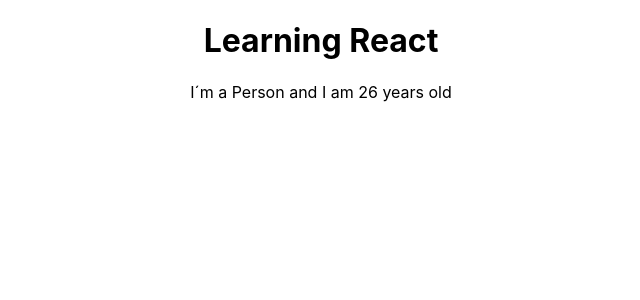
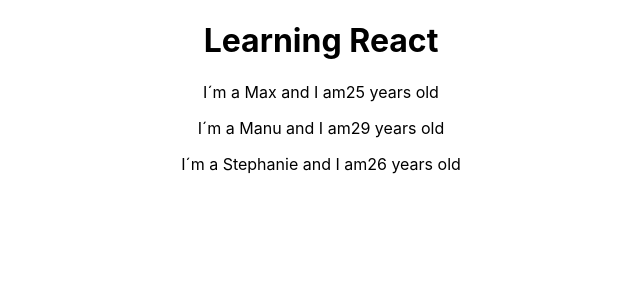
Before and after one commit to divthesign/React, a React (Create React App) app: page / in a window 1280 px wide. Shown: the top 300 px of the page, without its empty margins (319-959 px from the left). Built offline with nearby package versions, Linux system fonts and the light colour scheme.

Commit message:
reusar componentes de manera dinamica con props

```diff
--- a/src/App.js
+++ b/src/App.js
@@ -7,7 +7,9 @@ class App extends Component {
     return (
       <div className="App">
         <h1>Learning React</h1>
-        <Person />
+        <Person name="Max" age="25" />
+        <Person name="Manu" age="29"> And I like swimming </Person>
+        <Person name="Stephanie" age="26" />
       </div>
     );
     //React se podría escribir así pero no es JSX
--- a/src/Person/Person.js
+++ b/src/Person/Person.js
@@ -1,8 +1,8 @@
 //importamos React
 import React from "react";
 
-const person = () => {
-    return <p>I´m a Person and I am {Math.floor(Math.random() * 30)} years old</p>
+const person = (props) => {
+    return <p>I´m a {props.name} and I am{props.age} years old</p>
 }
 
 // exportamos person
```
